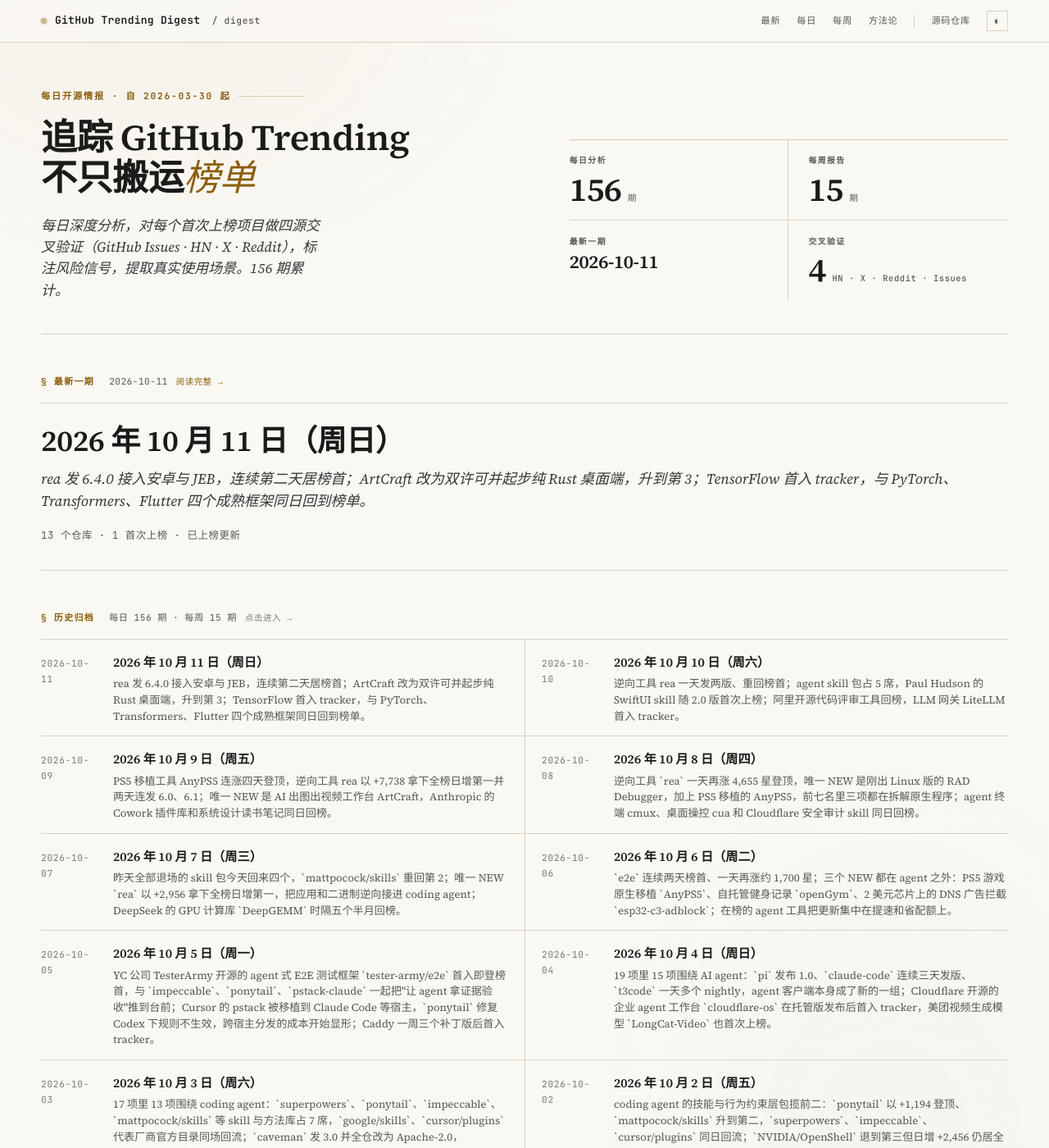
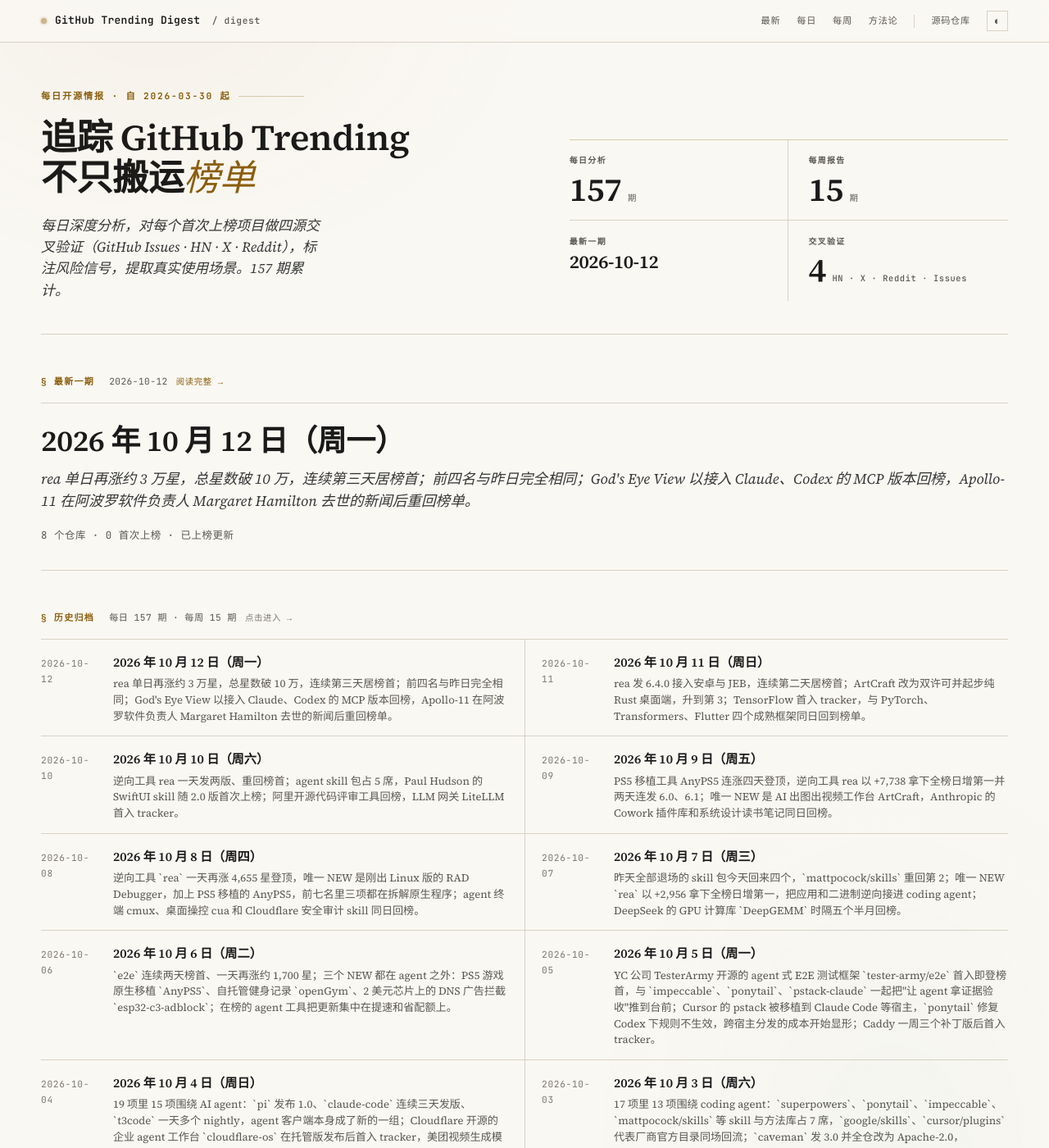
Before and after one commit to maxzyma/github-trending-digest, a Jekyll site: the page built from index.md, in a window 1280 px wide and 1400 px high. Shown: the whole window at 82% size. Built offline with Jekyll 4.4.1, drawn with Linux system fonts in a browser that asks for light colours; some of the changed lines change nothing that is shown; some of the changed text lies outside the part shown.

Commit message:
daily: 2026-10-12 public archive

```diff
--- /dev/null
+++ b/daily/2026-10-12-analysis.md
@@ -0,0 +1,98 @@
+---
+layout: daily
+date: 2026-10-12
+title: GitHub Trending 深度分析 — 2026 年 10 月 12 日（周一）
+subtitle: rea 单日再涨约 3 万星，总星数破 10 万，连续第三天居榜首；前四名与昨日完全相同；God's Eye View 以接入 Claude、Codex 的 MCP 版本回榜，Apollo-11 在阿波罗软件负责人 Margaret Hamilton 去世的新闻后重回榜单。
+total: 8
+new_count: 0
+new_repos: []
+updated_repos:
+  - repo: morluto/rea
+    change: "="
+    days_listed: 6
+  - repo: boykopovar/AnyPS5
+    change: "="
+    days_listed: 7
+  - repo: storytold/artcraft
+    change: "="
+    days_listed: 4
+  - repo: cathrynlavery/diagram-design
+    change: "="
+    days_listed: 6
+  - repo: pytorch/pytorch
+    change: ↑4
+    days_listed: 2
+---
+
+# GitHub Trending 深度分析 — 2026 年 10 月 12 日（周一）
+
+_rea 单日再涨约 3 万星，总星数破 10 万，连续第三天居榜首；前四名与昨日完全相同；God's Eye View 以接入 Claude、Codex 的 MCP 版本回榜，Apollo-11 在阿波罗软件负责人 Margaret Hamilton 去世的新闻后重回榜单。_
+
+_项目总数: 8 | 首次上榜: 0 | 重新上榜: 3 | 已上榜更新: 5 | 数据源: https://github.com/trending_
+
+---
+
+## 本日主线
+
+**主线一：榜单地图 — 8 项无新面孔，前四名原位不动。** 今日可分 4 组：
+
+- **原生程序、逆向与创作工具**（3 项，包揽前三）—— `morluto/rea`（=，榜首，+25,599）应用与二进制逆向、`boykopovar/AnyPS5`（=，#2，+3,952）PS5 游戏移植、`storytold/artcraft`（=，#3，+2,957）AI 出图出视频工作台
+- **给 Agent 用的可视化工具**（2 项）—— `cathrynlavery/diagram-design`（=，#4）让编程 Agent 画编辑风格的图表，`bilawalsidhu/gods-eye-view`（RE，#5）把实时卫星、航班、船舶数据放到 3D 地球上，并能在 Claude、Codex 对话里直接打开
+- **机器学习框架与推理**（2 项）—— `pytorch/pytorch`（↑4，#6）、`lyogavin/airllm`（RE，#7）在小显存显卡上跑大模型
+- **历史源码**（1 项）—— `chrislgarry/Apollo-11`（RE，#8）阿波罗 11 号制导计算机源码
+
+和 10-11 相比，昨天的 13 项留下 5 项。退场的 8 项里有 4 个 skill 与插件包（`mattpocock/skills`、`context-mode`、`knowledge-work-plugins`、`andrej-karpathy-skills`）和 3 个成熟框架（TensorFlow、Transformers、Flutter），以及 `ppt-master`。昨天占 5 席的 skill 赛道今天只剩 `diagram-design`；周末一起回来的成熟框架，今天只有 PyTorch 留下。
+
+**主线二：前三名仍是本地运行的重型工具 — 都在高频提交，但节奏不同。** `rea`（#1）按 API 一天从 77,310 涨到 107,829 星，10-11 发布 6.4.0 之后又合入至少 100 个提交，方向是把已有能力做扎实：大型 Electron 包里追踪被包装过的 IPC 调用（#1874）、保留 macOS 通用二进制的容器信息、减少 Windows 下的启动文件读写（#1996）。`AnyPS5`（#2）继续以社区 PR 为主，夜里合入的有从宿主系统取随机熵（#4200）、拒绝对非线程栈内存调用 `mprotect`（#4169）、修复 Windows 下 `select` 轮询（#4021）；open issue 和 PR 从昨天的 345 个涨到 620 个，参与者增加很快，正式版本仍停在 9-28 的 v0.1.1。`artcraft`（#3）的纯 Rust 桌面端 10-11 加入出图服务商选择，可以用 Midjourney 或 fal 生成。
+
+**主线三：三个回榜项目各有来由 — 一个是新版本，一个是新闻，一个原因不明。** `gods-eye-view` 10-03 发布 v0.2.0 和 v0.2.1，加入 MCP 服务，约 40 个工具覆盖航班、船舶、卫星、地震、山火、摄像头、天气等数据，在 Claude Desktop、Codex 和 ChatGPT 桌面端里回答会直接弹出可交互的地球面板。`Apollo-11` 的回榜与新闻同步：HN 10-08 有两条帖子转载《卫报》和 BBC 的报道，为阿波罗 11 号编写软件的 Margaret Hamilton 去世，享年 90 岁；10-11 又有一条讲这份源码的视频帖。`airllm` 最近一次功能发布是 9-05 的 v4.0.0（流式 LoRA 训练），之后的提交都是每天自动刷新 star 历史图，HN 上 9 月以来也没有相关讨论，今天回榜的直接诱因找不到。
+
+**主线四：榜单解读提醒 — 榜首的星数增速远快于关注者增速。** `rea` 的 subscribers 从昨天的 245 升到 341，星数与 subscribers 比约 316:1；fork 数已有 23,869。提交和发版的频率是真实的，但一天 3 万星主要说明传播面很广，实际在用的人有多少，要看后续外部 issue 和使用反馈。`airllm` 回榜期间仓库没有代码更新，宜理解为老项目被重新收藏，不代表有新进展。
+
+---
+
+## RE 回归项目
+
+### bilawalsidhu/gods-eye-view — RE（#5，上次上榜 2026-09-14）
+
+- **Stars**: 51,783（今日 +886，较 9-14 在榜时的 31,997 累计 +19,786）
+- **更新**: 10-03 发布 v0.2.0，主题是"在 Agent 里用 God's Eye View"：新增 MCP 服务和约 40 个共用工具（航班、船舶、卫星、地震、山火范围、发射、CCTV 与车牌识别摄像头、无线电、路线、交通、天气、气旋、近期卫星影像等），在 Claude Desktop、Codex 和 ChatGPT 桌面端里回答会以内嵌地球面板打开，本地运行即可，不需要 HTTPS 或隧道。同日的 v0.2.1 补安全加固：会产生费用的 OpenAI、Google 代理默认限流，Host 校验前置以防 DNS 重绑定，MCP 面板请求需要页面密钥且不能访问设置和凭据接口。10-10 仍有一批提交，集中在街景和影像数据源的开关与共享。subscribers 1,011，open issue 和 PR 375 个。
+
+### lyogavin/airllm — RE（#7，上次上榜 2026-08-06）
+
+- **Stars**: 36,538（今日 +548，较 8-06 在榜时的 29,123 累计 +7,415）
+- **更新**: 8-06 之后发布 v3.2.0（8-18）、v3.3.0（8-28）和 v4.0.0（9-05）。v4.0.0 加入流式 LoRA 训练：冻结的权重留在硬盘，只把适配器放在显卡上，按发布说明可在 RTX 3060 Ti 的 6GB 显存内训练 Qwen3.8-Flash-Next。9-28 至 10-11 的提交全部是自动刷新 star 历史图，没有代码改动。
+
+### chrislgarry/Apollo-11 — RE（#8，上次上榜 2026-07-24）
+
+- **Stars**: 74,283（今日 +466，较 7-24 在榜时的 71,126 累计 +3,157）
+- **更新**: 仓库本身无更新，最后一次提交是 7-15 合入的文档修订。回榜与新闻同步：HN 10-08 转载《卫报》和 BBC 报道，阿波罗制导软件的负责人 Margaret Hamilton 去世，享年 90 岁。这类历史归档项目每逢相关纪念或新闻就会回到榜单。
+
+---
+
+## 已上榜项目更新
+
+### morluto/rea — =（连续上榜 6 天，#1）
+
+- **Stars**: 107,829（今日 +25,599，较 10-11 的 77,310 增加 +30,519）
+- **更新**: 10-11 发布 6.4.0（安卓 ADB 与 Apktool、JEB 反编译对接，详见 10-11 分析）后，到 10-12 凌晨又合入至少 100 个提交，以修复和加固为主：追踪大型 Electron 包里被包装的 IPC 调用（#1874）、Windows 下打包运行时入口以减少启动 I/O（#1996）、拒绝被截断的 `otool` 字段（#1995）、Swift 编译结果的诊断输出加长度上限（#1999），并删掉一批过时的模型服务商代码。subscribers 从 245 升到 341，open issue 和 PR 161 个。
+
+### boykopovar/AnyPS5 — =（连续上榜 7 天，#2）
+
+- **Stars**: 30,282（今日 +3,952，较 10-11 的 27,345 增加 +2,937）
+- **更新**: 继续大量合入社区 PR，例如从宿主系统获取随机熵而不是用 `std::random_device`（#4200）、拒绝对非线程栈的宿主内存调用 `mprotect`（#4169）、修复 Windows 下 `select` 的宿主轮询（#4021），以及图形着色器测试的多项修正。open issue 和 PR 从 345 个增至 620 个。最新版本仍是 9-28 的 v0.1.1。
+
+### storytold/artcraft — =（连续上榜 4 天，#3）
+
+- **Stars**: 18,120（今日 +2,957，较 10-11 的 14,920 增加 +3,200）
+- **更新**: 纯 Rust 桌面端 `artcraft-native` 10-11 加入服务商选择，出图可走 Midjourney 或 fal。现有桌面应用的版本号 10-09 升到 0.42.0，GitHub releases 页面最新仍是 9-26 的 v0.41.0。
+
+### cathrynlavery/diagram-design — =（连续上榜 6 天，#4）
+
+- **Stars**: 50,459（今日 +1,083，较 10-11 的 49,156 增加 +1,303）
+- **更新**: 无显著更新，最近一次提交仍是 10-10 的插件版本 2.6.74。
+
+### pytorch/pytorch — ↑4（连续上榜 2 天，#6）
+
+- **Stars**: 104,527（今日 +315，较 10-11 的 104,184 增加 +343）
+- **更新**: 无新版本，最新仍是 9-30 的 2.14.1 补丁版。
--- /dev/null
+++ b/daily/2026-10-12.md
@@ -0,0 +1,14 @@
+# GitHub Trending 每日榜单 — 2026 年 10 月 12 日（周一）
+
+| # | 项目 | Stars | 今日 | 排名变化 |
+|---|------|-------|------|---------|
+| 1 | [morluto/rea](https://github.com/morluto/rea) | 107,829 | +25,599 | = |
+| 2 | [boykopovar/AnyPS5](https://github.com/boykopovar/AnyPS5) | 30,282 | +3,952 | = |
+| 3 | [storytold/artcraft](https://github.com/storytold/artcraft) | 18,120 | +2,957 | = |
+| 4 | [cathrynlavery/diagram-design](https://github.com/cathrynlavery/diagram-design) | 50,459 | +1,083 | = |
+| 5 | [bilawalsidhu/gods-eye-view](https://github.com/bilawalsidhu/gods-eye-view) | 51,783 | +886 | RE |
+| 6 | [pytorch/pytorch](https://github.com/pytorch/pytorch) | 104,527 | +315 | ↑4 |
+| 7 | [lyogavin/airllm](https://github.com/lyogavin/airllm) | 36,538 | +548 | RE |
+| 8 | [chrislgarry/Apollo-11](https://github.com/chrislgarry/Apollo-11) | 74,283 | +466 | RE |
+
+> 数据源：<https://github.com/trending> · 抓取于 2026-10-12
--- a/index.md
+++ b/index.md
@@ -48,6 +48,7 @@
 
 ## Daily Analysis
 
+- [2026-10-12](daily/2026-10-12-analysis) — rea 单日再涨约 3 万星，总星数破 10 万，连续第三天居榜首；前四名与昨日完全相同；God's Eye View 以接入 Claude、Codex 的 MCP 版本回榜，Apollo-11 在阿波罗软件负责人 Margaret Hamilton 去世的新闻后重回榜单。
 - [2026-10-11](daily/2026-10-11-analysis) — rea 发 6.4.0 接入安卓与 JEB，连续第二天居榜首；ArtCraft 改为双许可并起步纯 Rust 桌面端，升到第 3；TensorFlow 首入 tracker，与 PyTorch、Transformers、Flutter 四个成熟框架同日回到榜单。
 - [2026-10-10](daily/2026-10-10-analysis) — 逆向工具 rea 一天发两版、重回榜首；agent skill 包占 5 席，Paul Hudson 的 SwiftUI skill 随 2.0 版首次上榜；阿里开源代码评审工具回榜，LLM 网关 LiteLLM 首入 tracker。
 - [2026-10-09](daily/2026-10-09-analysis) — PS5 移植工具 AnyPS5 连涨四天登顶，逆向工具 rea 以 +7,738 拿下全榜日增第一并两天连发 6.0、6.1；唯一 NEW 是 AI 出图出视频工作台 ArtCraft，Anthropic 的 Cowork 插件库和系统设计读书笔记同日回榜。
```
